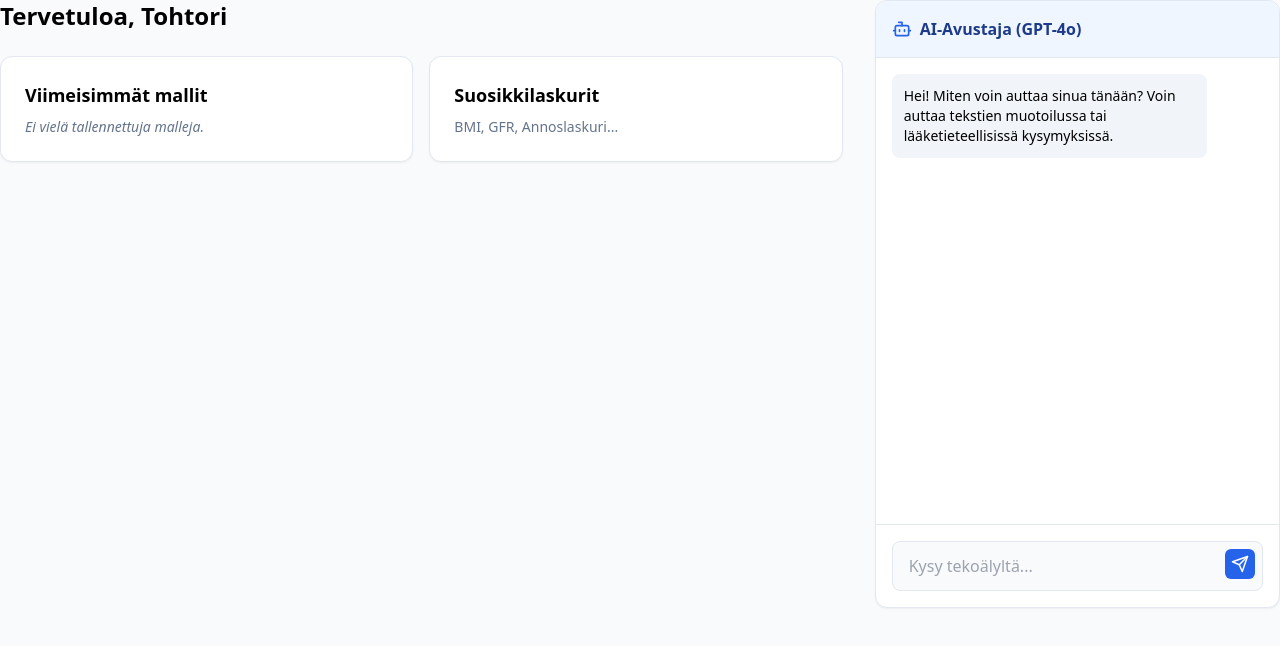
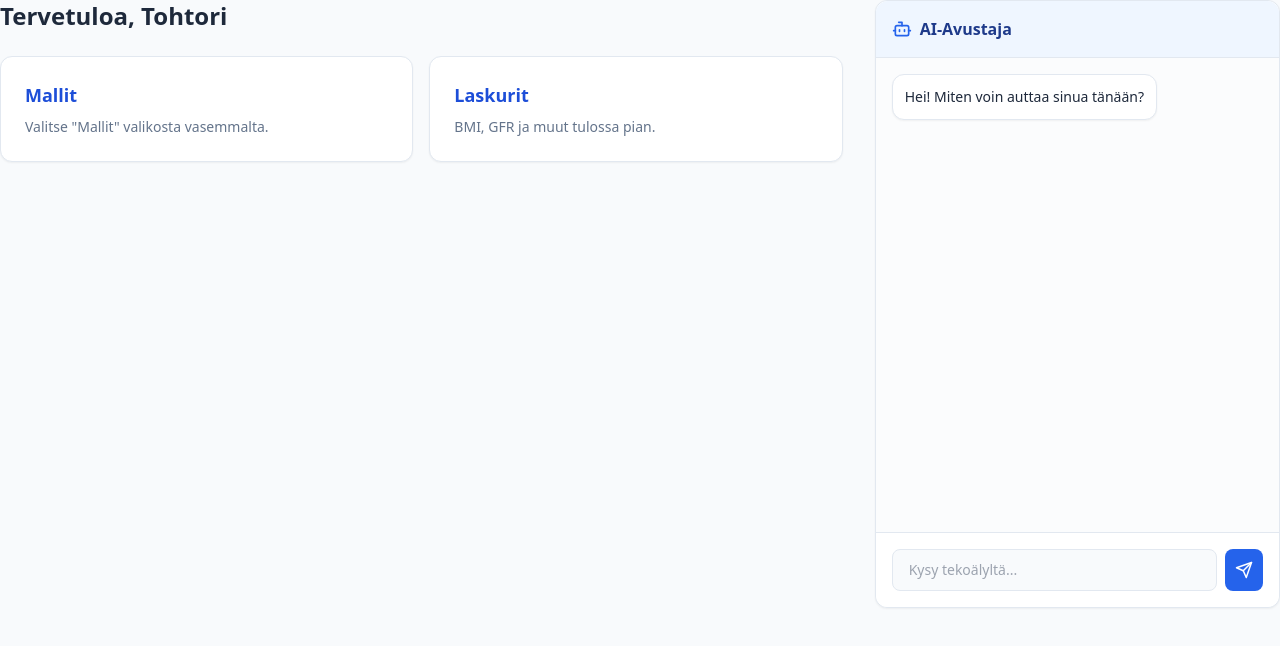
Before and after one commit to kapiur/LaakarinTyopoyta, a Next.js app: page / in a window 1280 px wide. Shown: the top 646 px of the page. Built offline with nearby package versions, Linux system fonts and the light colour scheme.

Commit message:
Update page.tsx

```diff
--- a/app/page.tsx
+++ b/app/page.tsx
@@ -1,51 +1,91 @@
 "use client";
 import { useState } from 'react';
-import { Send, Bot } from 'lucide-react';
+import { Send, Bot, User } from 'lucide-react';
 
 export default function Dashboard() {
   const [chatInput, setChatInput] = useState('');
+  const [messages, setMessages] = useState([
+    { role: 'assistant', content: 'Hei! Miten voin auttaa sinua tänään?' }
+  ]);
+  const [isLoading, setIsLoading] = useState(false);
+
+  const sendMessage = async () => {
+    if (!chatInput.trim() || isLoading) return;
+
+    const userMessage = { role: 'user', content: chatInput };
+    setMessages(prev => [...prev, userMessage]);
+    setChatInput('');
+    setIsLoading(true);
+
+    try {
+      const response = await fetch('/api/chat', {
+        method: 'POST',
+        headers: { 'Content-Type': 'application/json' },
+        body: JSON.stringify({ messages: [...messages, userMessage] }),
+      });
+
+      const data = await response.json();
+      if (data.content) {
+        setMessages(prev => [...prev, { role: 'assistant', content: data.content }]);
+      }
+    } catch (error) {
+      console.error("Гребенная ошибка AI:", error);
+    } finally {
+      setIsLoading(false);
+    }
+  };
 
   return (
     <div className="grid grid-cols-1 lg:grid-cols-3 gap-8 h-full">
-      {/* Vasen ja keskiosa: Mallit ja Laskurit */}
       <div className="lg:col-span-2 space-y-6">
-        <h2 className="text-2xl font-bold">Tervetuloa, Tohtori</h2>
-
+        <h2 className="text-2xl font-bold text-slate-800">Tervetuloa, Tohtori</h2>
         <div className="grid grid-cols-2 gap-4">
-          <div className="p-6 bg-white rounded-xl shadow-sm border border-slate-200 hover:shadow-md transition-shadow cursor-pointer">
-            <h3 className="font-bold text-lg mb-2">Viimeisimmät mallit</h3>
-            <p className="text-sm text-slate-500 italic">Ei vielä tallennettuja malleja.</p>
+          <div className="p-6 bg-white rounded-xl shadow-sm border border-slate-200">
+            <h3 className="font-bold text-lg mb-2 text-blue-700">Mallit</h3>
+            <p className="text-sm text-slate-500">Valitse "Mallit" valikosta vasemmalta.</p>
           </div>
-          <div className="p-6 bg-white rounded-xl shadow-sm border border-slate-200 hover:shadow-md transition-shadow cursor-pointer">
-            <h3 className="font-bold text-lg mb-2">Suosikkilaskurit</h3>
-            <p className="text-sm text-slate-500">BMI, GFR, Annoslaskuri...</p>
+          <div className="p-6 bg-white rounded-xl shadow-sm border border-slate-200">
+            <h3 className="font-bold text-lg mb-2 text-blue-700">Laskurit</h3>
+            <p className="text-sm text-slate-500">BMI, GFR ja muut tulossa pian.</p>
           </div>
         </div>
       </div>
 
-      {/* Oikea laita: AI Chat */}
+      {/* Окно чата */}
       <div className="bg-white rounded-xl shadow-sm border border-slate-200 flex flex-col h-[calc(100vh-12rem)]">
         <div className="p-4 border-b border-slate-200 flex items-center gap-2 bg-blue-50 rounded-t-xl">
           <Bot className="text-blue-600" size={20} />
-          <span className="font-bold text-blue-900">AI-Avustaja (GPT-4o)</span>
+          <span className="font-bold text-blue-900">AI-Avustaja</span>
         </div>
 
-        <div className="flex-1 p-4 overflow-auto space-y-4">
-          <div className="bg-slate-100 p-3 rounded-lg text-sm max-w-[85%]">
-            Hei! Miten voin auttaa sinua tänään? Voin auttaa tekstien muotoilussa tai lääketieteellisissä kysymyksissä.
-          </div>
+        <div className="flex-1 p-4 overflow-auto space-y-4 bg-slate-50/50">
+          {messages.map((m, i) => (
+            <div key={i} className={`flex ${m.role === 'user' ? 'justify-end' : 'justify-start'}`}>
+              <div className={`max-w-[85%] p-3 rounded-xl text-sm shadow-sm ${
+                m.role === 'user' ? 'bg-blue-600 text-white' : 'bg-white border border-slate-200 text-slate-800'
+              }`}>
+                {m.content}
+              </div>
+            </div>
+          ))}
+          {isLoading && <div className="text-xs text-slate-400 animate-pulse italic text-center">AI vastaa...</div>}
         </div>
 
-        <div className="p-4 border-t border-slate-200">
-          <div className="relative">
+        <div className="p-4 border-t border-slate-200 bg-white rounded-b-xl">
+          <div className="flex gap-2">
             <input
               value={chatInput}
               onChange={(e) => setChatInput(e.target.value)}
+              onKeyDown={(e) => e.key === 'Enter' && sendMessage()}
               type="text"
               placeholder="Kysy tekoälyltä..."
-              className="w-full pr-12 pl-4 py-3 bg-slate-50 border border-slate-200 rounded-lg focus:outline-none focus:ring-2 focus:ring-blue-500"
+              className="flex-1 px-4 py-2.5 bg-slate-50 border border-slate-200 rounded-lg focus:outline-none focus:ring-2 focus:ring-blue-500 text-sm"
             />
-            <button className="absolute right-2 top-2 p-1.5 bg-blue-600 text-white rounded-md hover:bg-blue-700">
+            <button
+              onClick={sendMessage}
+              disabled={isLoading}
+              className="p-2.5 bg-blue-600 text-white rounded-lg hover:bg-blue-700 disabled:bg-slate-300 transition-colors"
+            >
               <Send size={18} />
             </button>
           </div>
```
